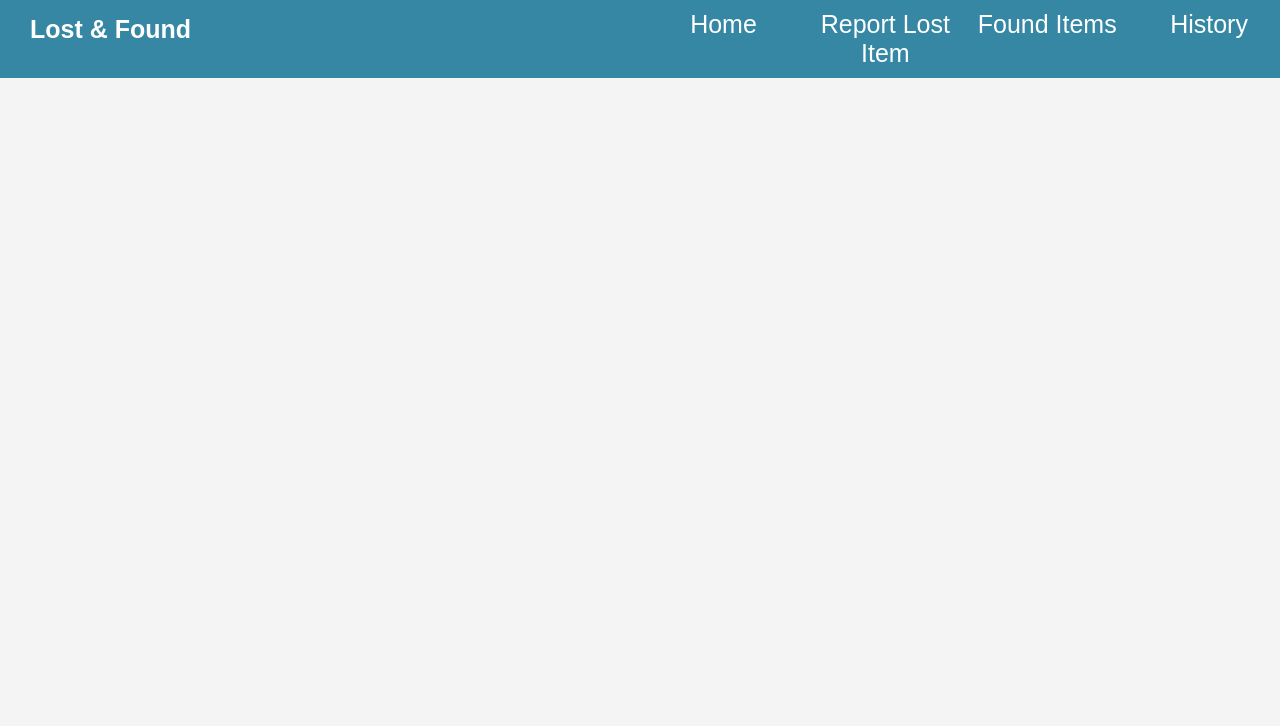
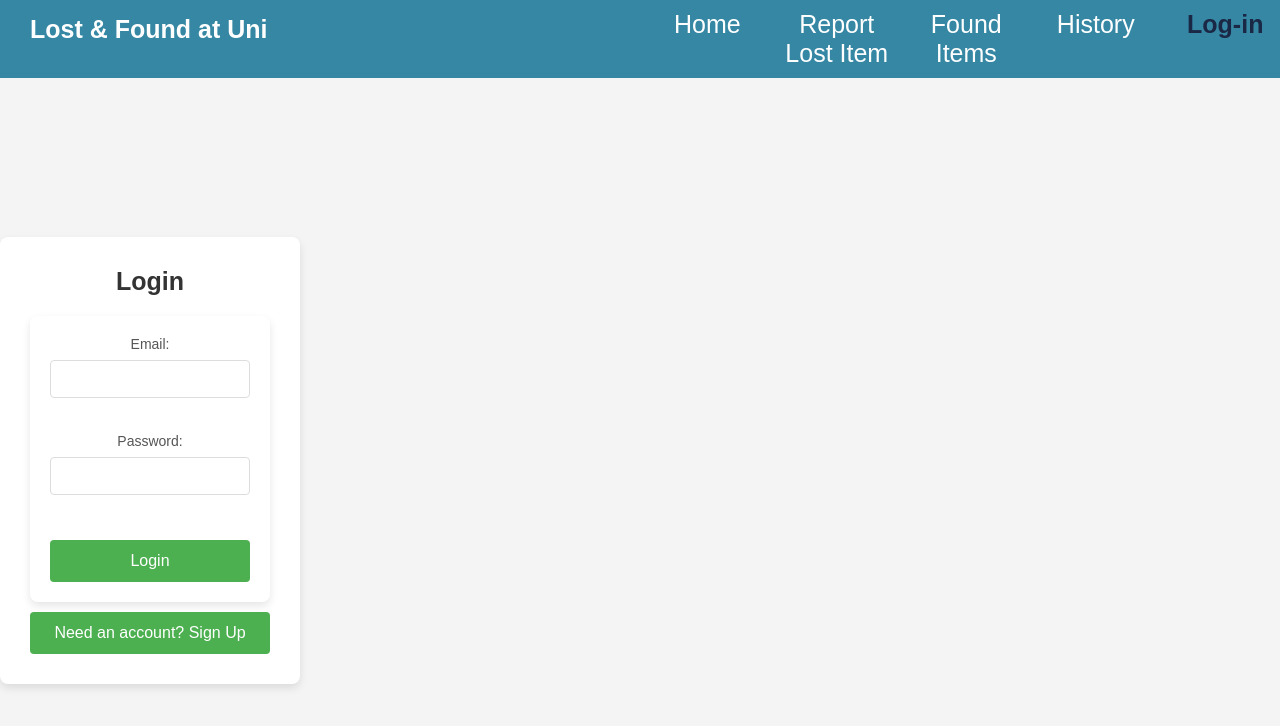
Before and after one commit to Michellecsds/lost-and-found, a React (Create React App) app: page /login in a window 1280 px wide. Shown: the top 726 px of the page. Built offline with nearby package versions, Linux system fonts and the light colour scheme.

Commit message:
added login to navbar

```diff
--- a/src/App.js
+++ b/src/App.js
@@ -5,6 +5,7 @@ import Home from './components/home';
 import Find from './components/Find';
 import Report from './components/Report';
 import History from './components/History';
+import Login from './components/Login';
 import './App.css';
 
 function App() {
@@ -17,6 +18,7 @@ function App() {
           <Route path="/report" element={<Report />} />
           <Route path="/find" element={<Find />} />
           <Route path="/history" element={<History />} />
+          <Route path="/login" element={<Login />} />
         </Routes>
       </div>
     </Router>
--- /dev/null
+++ b/src/components/Login.css
@@ -0,0 +1,97 @@
+/* Login.css */
+
+/* Basic reset */
+ * {
+    margin: 0;
+    padding: 0;
+    box-sizing: border-box;
+  }
+
+ .login-container body {
+    font-family: Arial, sans-serif;
+    background-color: #f4f4f4;
+    display: flex;
+    justify-content: center;
+    align-items: center;
+    height: 100vh;
+    margin: 0;
+  }
+
+  .login-container {
+    background-color: white;
+    border-radius: 8px;
+    box-shadow: 0 4px 8px rgba(0, 0, 0, 0.1);
+    padding: 30px;
+    width: 300px;
+    max-width: 350px;
+    display: flex;
+    justify-content: center;
+    align-items: center;
+    flex-direction: column;
+  }
+
+  .login-container h1 {
+    text-align: center;
+    margin-bottom: 20px;
+  }
+
+  .login-container form {
+    display: flex;
+    flex-direction: column;
+    align-items: center;
+    padding: 20px;
+    border-radius: 8px;
+    box-shadow: 0 4px 8px rgba(0, 0, 0, 0.1);
+    width: 100%;
+    max-width: 400px;
+  }
+
+  .login-container form div {
+    margin-bottom: 15px;
+    align-items: center;
+  }
+
+  .login-container label {
+    display: block;
+    font-size: 14px;
+    color: #555;
+    margin-bottom: 8px;
+  }
+
+  input {
+    padding: 10px;
+    font-size: 14px;
+    border: 1px solid #ddd;
+    border-radius: 4px;
+    width: 100%;
+    margin-bottom: 20px;
+  }
+
+  button {
+    padding: 12px;
+    font-size: 16px;
+    color: white;
+    background-color: #4caf50;
+    border: none;
+    border-radius: 4px;
+    cursor: pointer;
+    margin-top: 10px;
+    transition: background-color 0.3s;
+  }
+
+  button:hover {
+    background-color: #45a049;
+  }
+
+  button:disabled {
+    background-color: #ccc;
+  }
+
+  button + button {
+    margin-top: 15px;
+    background-color: #007bff;
+  }
+
+  button + button:hover {
+    background-color: #0056b3;
+  }
--- /dev/null
+++ b/src/components/Login.js
@@ -0,0 +1,51 @@
+import React, { useState } from 'react';
+import './Login.css';
+
+function Login() {
+  const [isLogin, setIsLogin] = useState(true);
+  const [email, setEmail] = useState('');
+  const [password, setPassword] = useState('');
+
+  const handleSubmit = (e) => {
+    e.preventDefault();
+    if (isLogin) {
+      // Handle login logic
+      console.log('Logging in with:', email, password);
+    } else {
+      // Handle sign up logic
+      console.log('Signing up with:', email, password);
+    }
+  };
+
+  return (
+    <div className="login-container">
+      <h1>{isLogin ? 'Login' : 'Sign Up'}</h1>
+      <form onSubmit={handleSubmit}>
+        <div>
+          <label>Email:</label>
+          <input
+            type="email"
+            value={email}
+            onChange={(e) => setEmail(e.target.value)}
+            required
+          />
+        </div>
+        <div>
+          <label>Password:</label>
+          <input
+            type="password"
+            value={password}
+            onChange={(e) => setPassword(e.target.value)}
+            required
+          />
+        </div>
+        <button type="submit">{isLogin ? 'Login' : 'Sign Up'}</button>
+      </form>
+      <button onClick={() => setIsLogin(!isLogin)}>
+        {isLogin ? 'Need an account? Sign Up' : 'Already have an account? Login'}
+      </button>
+    </div>
+  );
+}
+
+export default Login;
--- a/src/components/Navbar.css
+++ b/src/components/Navbar.css
@@ -13,6 +13,7 @@
   margin-bottom: 5%;
   z-index: 1000;
 }
+
 .title{
   text-align: left;
   padding-left: 10px;
--- a/src/components/Navbar.js
+++ b/src/components/Navbar.js
@@ -6,7 +6,7 @@ function Navbar() {
   return (
     <div className="container-fluid">
     <nav className="navbar">
-      <h1 class = "title">Lost & Found</h1>
+      <h1 class = "title">Lost & Found at Uni</h1>
       <ul className="nav-links">
             <li className="nav-item">
               <NavLink className="nav-link" to="/" exact activeClassName="active">Home</NavLink>
@@ -20,6 +20,9 @@ function Navbar() {
             <li className="nav-item">
               <NavLink className="nav-link" to="/History" activeClassName="active">History</NavLink>
             </li>
+            <li className="nav-item">
+              <NavLink className="nav-link" to="/Login" activeClassName="active">Log-in</NavLink>
+            </li>
           </ul>
 {/*         <li><Link to="/">Home</Link></li>
         <li><Link to="/Report">Report Lost Item</Link></li>
```
Also changed, not shown: src/components/FindItem.js (added).
